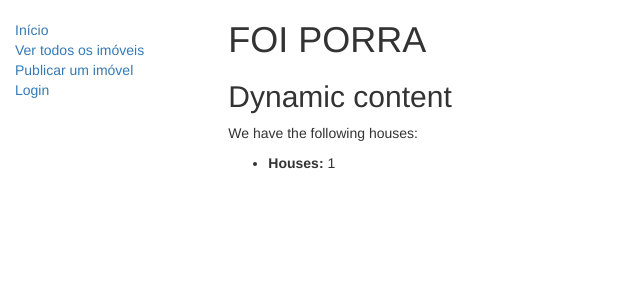
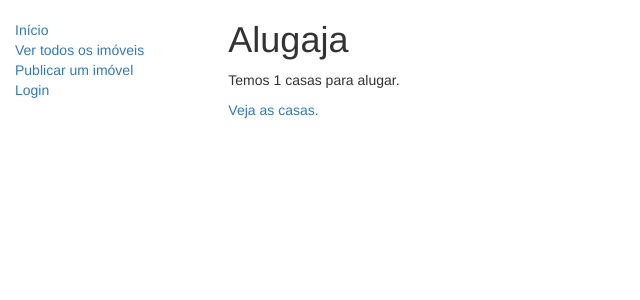
Before and after one commit to majard/alugaja, a Django app: page /catalog/ in a window 1280 px wide. Shown: the top 300 px of the page, without its empty margins (0-640 px from the left). Run offline with Django 3.2, Linux system fonts and the light colour scheme; tables that the repository leaves empty hold one stand-in row (values such as "Sample post"); some libraries are stand-ins or nearby versions.

Commit message:
Made minor changes to html.

```diff
--- a/catalog/templates/index.html
+++ b/catalog/templates/index.html
@@ -2,11 +2,8 @@
 
 
 {% block content %}
-<h1>FOI PORRA</h1>
-<h2>Dynamic content</h2>
+<h1>Alugaja</h1>
 
-  <p>We have the following houses:</p>
-  <ul>
-    <li><strong>Houses:</strong> {{ num_houses }}</li>
-  </ul>
+  <p>Temos {{num_houses}} casas para alugar.</p>
+  <p> <a href="{% url 'houses' %}">Veja as casas.</a></p>
 {% endblock %}
```
